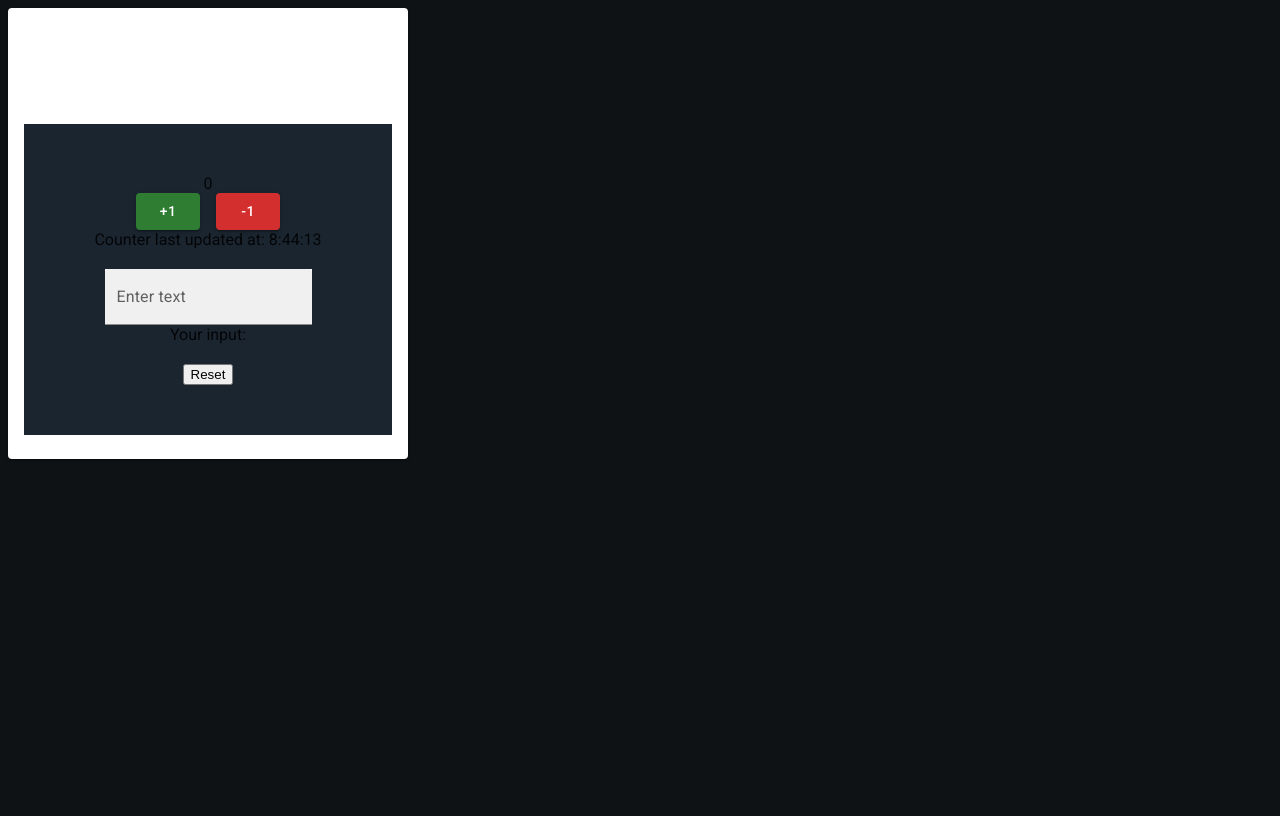
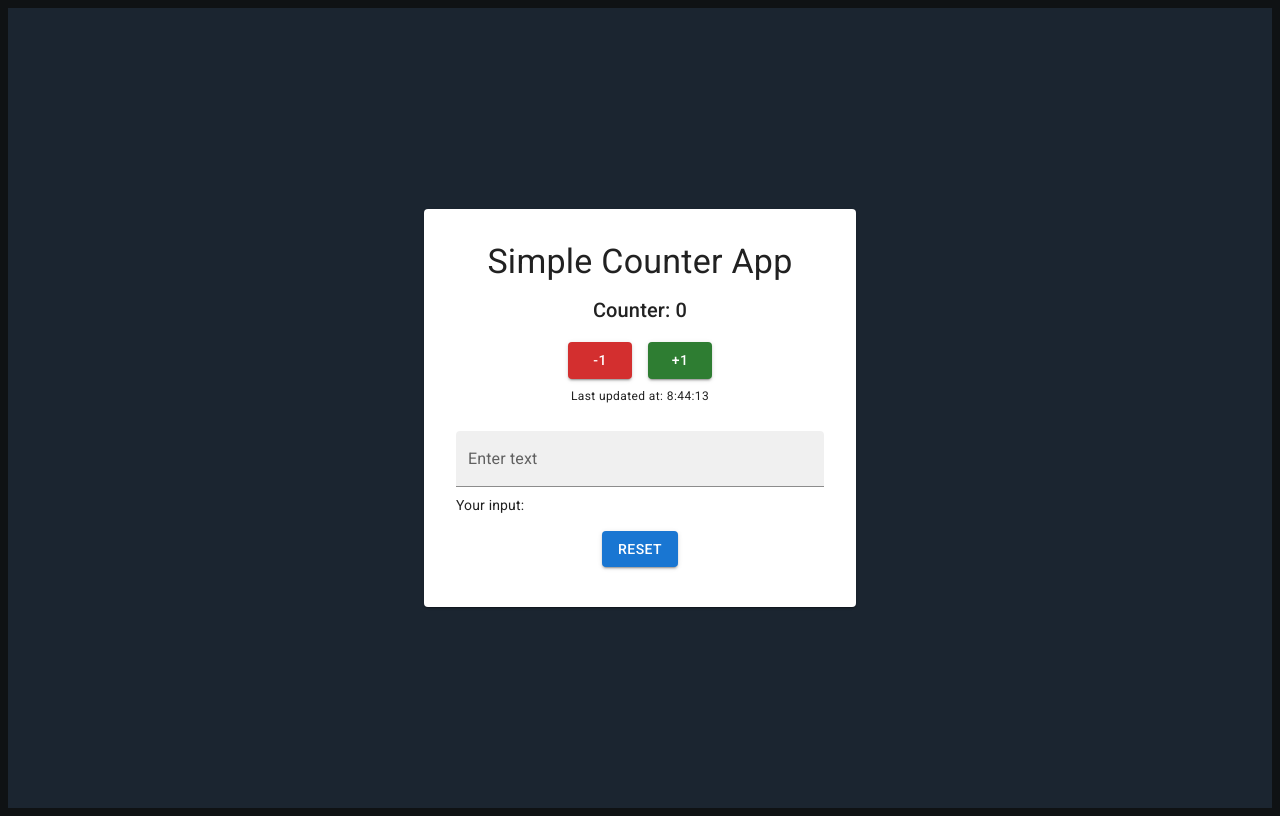
Before and after one commit to rishabh-navadhiti/internship-new, a React (Vite) app in the folder counter-input/: page / in a window 1280 px wide. Built offline with nearby package versions, Linux system fonts and the light colour scheme.

Commit message:
Styled with material UI

```diff
--- a/counter-input/src/App.jsx
+++ b/counter-input/src/App.jsx
@@ -4,8 +4,7 @@ import Counter from './components/Counter';
 import InputText from './components/InputText';
 import './App.css'
 import '@fontsource/inter';
-import Card from '@mui/material/Card';
-import { CardContent } from "@mui/material";
+import { Card, CardContent, Typography, Box, Button } from '@mui/material';
 
 
 function App() {
@@ -35,15 +34,36 @@ function App() {
   }
   return (
 
-    <Card sx={{maxWidth: '400px'}}>
+    <Box sx={{ minHeight: '100vh', bgcolor: '#1b2530', display: 'flex', justifyContent: 'center', alignItems: 'center' }}>
+      <Card sx={{ maxWidth: 400, width: '100%', p: 2 }}>
         <CardContent>
-      <div className="container">
-            <Counter counter={counter} time={time} handleIncrement={handleIncrement} handleDecrement={handleDecrement}/>
-          <InputText textInput={textInput} handleChange={handleChange}/>
-        <button onClick={handleReset}>Reset</button>
-      </div>
+          <Typography variant="h4" sx={{ textAlign: 'center'}} gutterBottom>Simple Counter App</Typography>
+
+          <Counter
+            counter={counter}
+            time={time}
+            handleIncrement={handleIncrement}
+            handleDecrement={handleDecrement}
+          />
+
+          <InputText textInput={textInput} handleChange={handleChange} />
+
+          <Box sx={{ textAlign: 'center', mt: 2 }}>
+            <Button variant="contained" onClick={handleReset} color="primary">Reset</Button>
+          </Box>
         </CardContent>
       </Card>
+    </Box>
+
+  //   <Card sx={{maxWidth: '400px'}}>
+  //   <CardContent>
+  //     <div className="container">
+  //           <Counter counter={counter} time={time} handleIncrement={handleIncrement} handleDecrement={handleDecrement}/>
+  //         <InputText textInput={textInput} handleChange={handleChange}/>
+  //       <button onClick={handleReset}>Reset</button>
+  //     </div>
+  //   </CardContent>
+  //   </Card>
   );
 
 }
--- a/counter-input/src/components/Counter.jsx
+++ b/counter-input/src/components/Counter.jsx
@@ -1,18 +1,32 @@
-import Button from '@mui/material/Button';
 import { useState } from "react";
-import Stack from '@mui/material/Stack';
+import { Button, Stack, Typography, Box } from '@mui/material';
+
 
 const Counter = ({handleDecrement, handleIncrement, counter, time}) => {
     return (
 
-        <div className="counter-container">
-            <div>{counter}</div>
-            <Stack direction="row" spacing={2}  sx={{justifyContent: "center"}}>
-                <Button color='success' onClick={handleIncrement} variant='contained'>+1</Button>
-                <Button color='error' onClick={handleDecrement} variant='contained'>-1</Button>
+        <Box sx={{ textAlign: 'center', mb: 3 }}>
+            <Typography variant="h6">Counter: {counter}</Typography>
+
+            <Stack direction="row" spacing={2} justifyContent="center" mt={2}>
+                <Button color="error" onClick={handleDecrement} variant="contained">-1</Button>
+                <Button color="success" onClick={handleIncrement} variant="contained">+1</Button>
             </Stack>
-            <div>Counter last updated at: {time}</div>
-        </div>
+
+            <Typography variant="caption" display="block" mt={1}>
+                Last updated at: {time}
+            </Typography>
+        </Box>
+
+
+        // <div className="counter-container">
+        //     <div>{counter}</div>
+        //     <Stack direction="row" spacing={2}  sx={{justifyContent: "center"}}>
+        //         <Button color='success' onClick={handleIncrement} variant='contained'>+1</Button>
+        //         <Button color='error' onClick={handleDecrement} variant='contained'>-1</Button>
+        //     </Stack>
+        //     <div>Counter last updated at: {time}</div>
+        // </div>
     )
 }
 
--- a/counter-input/src/components/InputText.jsx
+++ b/counter-input/src/components/InputText.jsx
@@ -1,22 +1,35 @@
-import { Margin } from '@mui/icons-material';
-import TextField from '@mui/material/TextField';
-import Input from '@mui/joy/Input';
+import { TextField, Typography, Box } from '@mui/material';
 
 const InputText = ({textInput, handleChange}) => {
 
     return (
-        <div className="input-container">
-            <TextField id="outlined-basic"  variant="filled" placeholder=''  label='Enter text' onChange={handleChange}
-            sx={{backgroundColor: 'white', "& .MuiInputBase-input::placeholder": {color: 'red'}}}
-        />
-        {/* <Input
-  color="primary"
-  placeholder="adsfsdf"
-  variant="outlined"
-  onChange={handleChange}
-/>      */}
-        <div>Your input: {textInput}</div>
-        </div>
+
+        <Box sx={{ mt: 3 }}>
+            <TextField
+                fullWidth
+                variant="filled"
+                label="Enter text"
+                onChange={handleChange}
+                value={textInput}
+            />
+            <Typography variant="body2" sx={{ mt: 1 }}>
+                Your input: {textInput}
+            </Typography>
+        </Box>
+
+
+//         <div className="input-container">
+//             <TextField id="outlined-basic"  variant="filled" placeholder=''  label='Enter text' onChange={handleChange}
+//             sx={{backgroundColor: 'white', "& .MuiInputBase-input::placeholder": {color: 'red'}}}
+//         />
+//         {/* <Input
+//   color="primary"
+//   placeholder="adsfsdf"
+//   variant="outlined"
+//   onChange={handleChange}
+// />      */}
+//         <div>Your input: {textInput}</div>
+//         </div>
     )
 }
 
```
Lines whose indentation alone changed are shown as unchanged.
